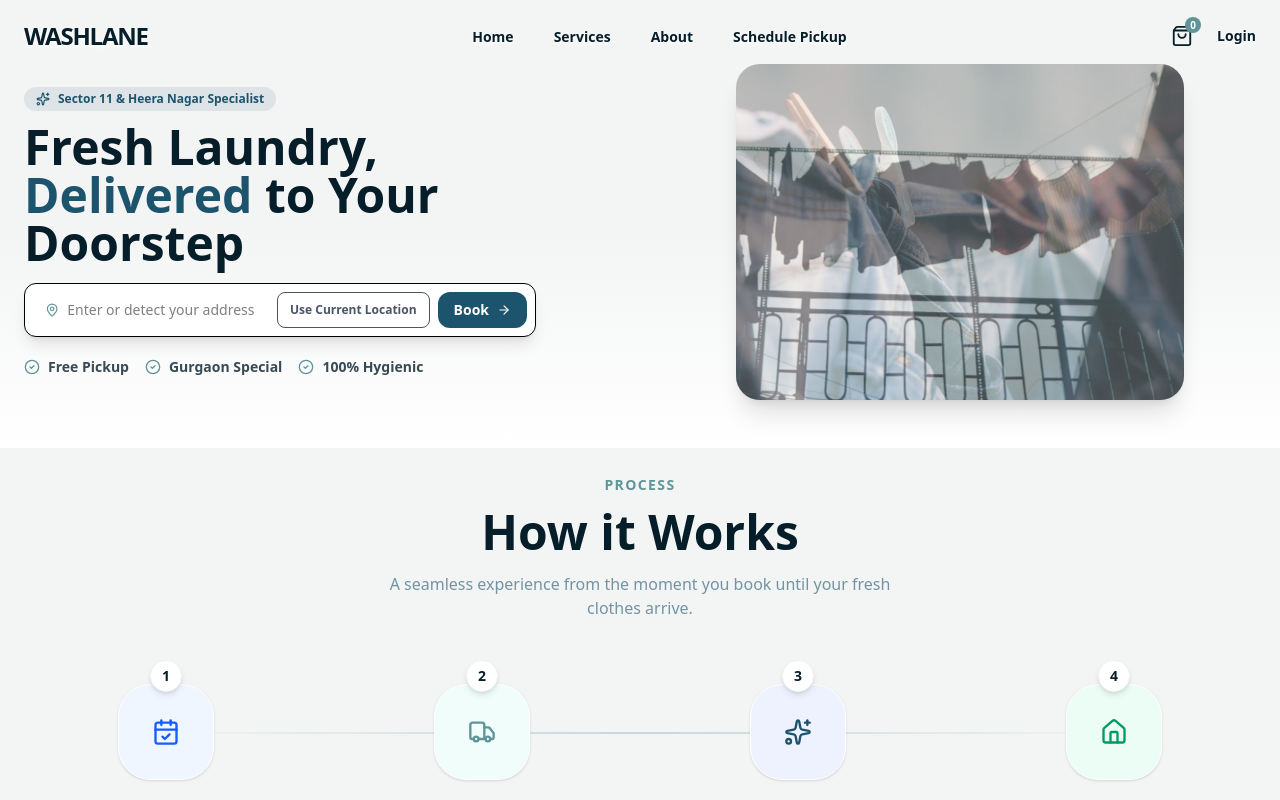
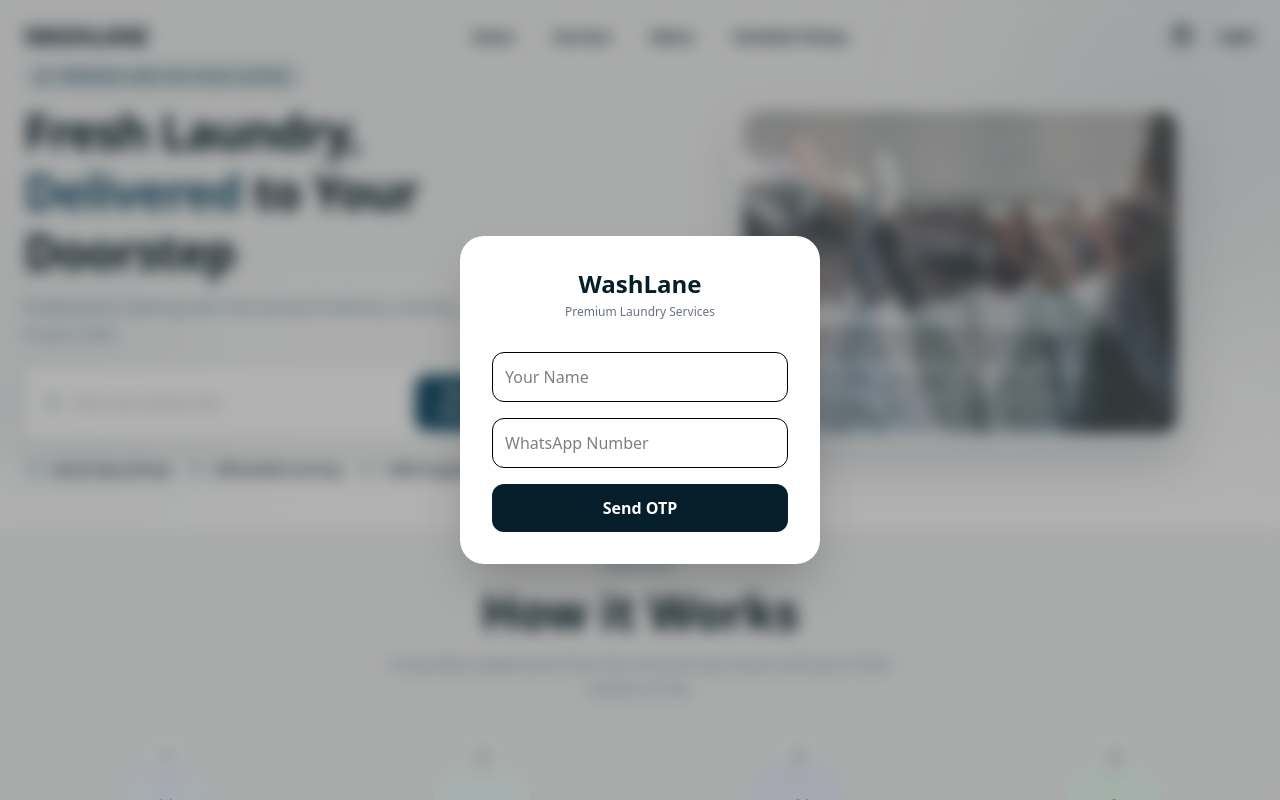
Before and after one commit to thelakshrao/Washlane, a React (Vite) app: page / in a window 1280 px wide. Both pictures are taken after a click on the button "Login". Shown: the top 800 px of the page. Built offline with nearby package versions, Linux system fonts and the light colour scheme.

Commit message:
Describe your changes

```diff
--- a/package.json
+++ b/package.json
@@ -11,6 +11,7 @@
   },
   "dependencies": {
     "@tailwindcss/vite": "^4.1.18",
+    "axios": "^1.13.2",
     "lucide-react": "^0.562.0",
     "react": "^19.2.0",
     "react-dom": "^19.2.0",
--- a/src/components/Home.jsx
+++ b/src/components/Home.jsx
@@ -11,10 +11,9 @@
 
 const Home = () => {
   const [currentImage, setCurrentImage] = useState(0);
+  const images = [homepic1, homepic2, homepic3];
   const [initialAddress, setInitialAddress] = useState("");
-  const [loadingLocation, setLoadingLocation] = useState(false);
 
-  const images = [homepic1, homepic2, homepic3];
   const navigate = useNavigate();
 
   useEffect(() => {
@@ -22,139 +21,97 @@
       setCurrentImage((prev) => (prev + 1) % images.length);
     }, 4000);
     return () => clearInterval(interval);
-  }, []);
+  }, [images.length]);
 
-  const getCurrentLocation = () => {
-    if (!navigator.geolocation) {
-      alert("Geolocation is not supported by your browser");
-      return;
-    }
-
-    setLoadingLocation(true);
-    setInitialAddress("Detecting location...");
-
-    navigator.geolocation.getCurrentPosition(
-      async (position) => {
-        const { latitude, longitude } = position.coords;
-
-        try {
-          const response = await fetch(
-            `https://nominatim.openstreetmap.org/reverse?format=json&lat=${latitude}&lon=${longitude}&addressdetails=1&zoom=18`
-          );
-
-          const data = await response.json();
-          const addr = data.address || {};
-
-          const finalAddress = [
-            addr.house_number,
-            addr.suburb || addr.neighbourhood || addr.residential,
-            addr.road,
-            addr.city || addr.town || addr.city_district,
-            addr.state,
-            addr.postcode,
-            addr.country,
-          ]
-            .filter(Boolean)
-            .join(", ");
-
-          setInitialAddress(finalAddress || "Unable to detect address");
-        } catch {
-          setInitialAddress("Unable to detect address");
-        } finally {
-          setLoadingLocation(false);
-        }
-      },
-      () => {
-        setLoadingLocation(false);
-        alert("Please enable GPS and try again");
-      },
-      {
-        enableHighAccuracy: true,
-        timeout: 10000,
-        maximumAge: 0,
-      }
-    );
-  };
+  const features = ["Same-day pickup", "Affordable pricing", "100% hygienic"];
 
   return (
     <>
       <section className="relative bg-gradient-to-b from-[#F3F4F4] via-[#F3F4F4] to-white pt-16 pb-12 overflow-hidden">
-        <div className="max-w-7xl mx-auto px-6">
-          <div className="grid grid-cols-1 lg:grid-cols-2 gap-12 items-center">
+        <div className="absolute top-[-10%] right-[-5%] w-64 h-64 md:w-80 md:h-80 bg-[#5F9598]/10 rounded-full blur-[90px]" />
+        <div className="absolute bottom-0 left-[-5%] w-48 h-48 md:w-64 md:h-64 bg-[#1D546D]/5 rounded-full blur-[70px]" />
 
-            <div>
-              <div className="flex items-center gap-2 bg-[#1D546D]/10 text-[#1D546D] px-3 py-1 rounded-full w-fit mb-3 text-xs font-bold">
+        <div className="max-w-7xl mx-auto px-6 relative z-10">
+          <div className="grid grid-cols-1 lg:grid-cols-2 gap-8 lg:gap-12 items-center">
+            <div className="flex flex-col">
+              <div className="flex items-center gap-2 bg-[#1D546D]/10 text-[#1D546D] px-3 py-1 rounded-full w-fit mb-3 border border-[#1D546D]/20 text-xs font-bold uppercase tracking-wider">
                 <Sparkles size={14} />
-                Sector 11 & Heera Nagar Specialist
+                Premium Care for Your Clothes
               </div>
 
-              <h1 className="text-4xl md:text-5xl font-extrabold text-[#061E29] mb-4">
+              <h1 className="text-3xl sm:text-4xl md:text-5xl font-extrabold text-[#061E29] leading-tight mb-3 tracking-tight">
                 Fresh Laundry, <br />
-                <span className="text-[#1D546D]">Delivered</span> to Your Doorstep
+                <span className="text-[#1D546D]">Delivered</span> to Your <br />
+                Doorstep
               </h1>
 
-              <div className="bg-white p-2 rounded-xl shadow-lg flex flex-col sm:flex-row gap-2 max-w-lg border mb-5">
-                <div className="flex items-center gap-2 px-3 flex-grow">
+              <p className="text-[#1D546D]/70 text-sm sm:text-base mb-5 max-w-md leading-relaxed">
+                Professional cleaning with free pickup & delivery, starting in
+                your area.
+              </p>
+
+              <div className="bg-white p-2 rounded-xl shadow-[0_16px_40px_rgba(6,30,41,0.08)] flex flex-col sm:flex-row items-center gap-2 max-w-full sm:max-w-lg border border-[#F3F4F4] mb-5">
+                <div className="flex items-center gap-3 px-3 flex-grow w-full py-1">
                   <MapPin className="text-[#5F9598] w-4 h-4" />
                   <input
                     type="text"
-                    placeholder="Enter or detect your address"
+                    placeholder="Enter your pickup area"
                     value={initialAddress}
                     onChange={(e) => setInitialAddress(e.target.value)}
-                    className="w-full outline-none text-sm bg-transparent"
+                    className="outline-none text-[#061E29] w-full bg-transparent font-medium placeholder:text-gray-400 text-sm"
                   />
                 </div>
 
                 <button
-                  onClick={getCurrentLocation}
-                  disabled={loadingLocation}
-                  className="whitespace-nowrap text-xs font-bold px-3 py-2 rounded-lg border text-gray-600 hover:bg-gray-100 disabled:opacity-50"
+                  onClick={() => {
+                    if (initialAddress.trim()) {
+                      navigate("/schedualpickup", {
+                        state: { address: initialAddress },
+                      });
+                    } else {
+                      alert("Please enter your pickup address!");
+                    }
+                  }}
+                  className="bg-[#1D546D] hover:bg-[#061E29] text-white px-4 py-2 rounded-xl font-bold transition-all w-full sm:w-auto flex items-center justify-center gap-2 group text-sm cursor-pointer"
                 >
-                  {loadingLocation ? "Locating..." : "Use Current Location"}
-                </button>
-
-                <button
-                  onClick={() => {
-                    if (!initialAddress.trim()) {
-                      alert("Please provide an address");
-                      return;
-                    }
-                    navigate("/schedualpickup", {
-                      state: { address: initialAddress },
-                    });
-                  }}
-                  className="bg-[#1D546D] hover:bg-[#061E29] text-white px-4 py-2 rounded-xl font-bold flex items-center gap-2 text-sm"
-                >
-                  Book
-                  <ArrowRight size={14} />
+                  Book Pickup
+                  <ArrowRight
+                    size={14}
+                    className="group-hover:translate-x-1 transition-transform"
+                  />
                 </button>
               </div>
 
-              <div className="flex gap-4 flex-wrap">
-                {["Free Pickup", "Gurgaon Special", "100% Hygienic"].map((item, i) => (
-                  <div key={i} className="flex items-center gap-2 text-sm">
-                    <CheckCircle2 className="w-4 h-4 text-[#5F9598]" />
-                    <span className="font-semibold text-[#061E29]/80">{item}</span>
+              <div className="flex flex-wrap gap-4">
+                {features.map((feature, i) => (
+                  <div key={i} className="flex items-center gap-2 text-xs sm:text-sm">
+                    <div className="bg-[#5F9598]/10 p-1 rounded-full">
+                      <CheckCircle2 className="w-3 h-3 text-[#5F9598]" />
+                    </div>
+                    <span className="text-[#061E29]/80 font-semibold">
+                      {feature}
+                    </span>
                   </div>
                 ))}
               </div>
             </div>
 
-            <div className="relative">
-              <div className="relative w-full max-w-md mx-auto aspect-[4/3] rounded-3xl overflow-hidden shadow-xl">
+            <div className="relative mt-8 lg:mt-0">
+              <div className="relative mx-auto w-full max-w-md aspect-[4/3] bg-white rounded-3xl overflow-hidden shadow-[0_24px_48px_rgba(6,30,41,0.15)] border-[6px] border-white">
                 {images.map((img, index) => (
                   <img
                     key={index}
                     src={img}
                     alt="Laundry Service"
                     className={`absolute inset-0 w-full h-full object-cover transition-all duration-3000 ${
-                      index === currentImage ? "opacity-100 scale-100" : "opacity-0 scale-110"
+                      index === currentImage
+                        ? "opacity-100 scale-100"
+                        : "opacity-0 scale-110"
                     }`}
                   />
                 ))}
               </div>
             </div>
-
           </div>
         </div>
       </section>
--- a/src/components/Navbar.jsx
+++ b/src/components/Navbar.jsx
@@ -1,17 +1,43 @@
 import React, { useEffect, useState } from "react";
 import { HashLink } from "react-router-hash-link";
 import { Link } from "react-router-dom";
-import { ShoppingBag, Menu, X } from "lucide-react";
+import {
+  ShoppingBag,
+  Menu,
+  X,
+  ChevronDown,
+  User,
+  LogOut,
+  MapPin,
+} from "lucide-react";
 
 const Navbar = () => {
   const [open, setOpen] = useState(false);
   const [scrolled, setScrolled] = useState(false);
+  const [showModal, setShowModal] = useState(false);
+  const [step, setStep] = useState(1);
+  const [isLoggedIn, setIsLoggedIn] = useState(false);
+  const [user, setUser] = useState({ name: "", phone: "" });
+  const [dropdownOpen, setDropdownOpen] = useState(false);
 
   useEffect(() => {
     const handleScroll = () => setScrolled(window.scrollY > 20);
     window.addEventListener("scroll", handleScroll);
     return () => window.removeEventListener("scroll", handleScroll);
   }, []);
+
+  const handleLoginSubmit = (e) => {
+    e.preventDefault();
+    setStep(2);
+  };
+
+  const handleOtpSubmit = (e) => {
+    e.preventDefault();
+    setIsLoggedIn(true);
+    setShowModal(false);
+    setStep(1);
+    console.log("Customer Details:", user);
+  };
 
   const navLinks = [
     { name: "Home", path: "/" },
@@ -29,10 +55,9 @@
       }`}
     >
       <div className="max-w-7xl mx-auto px-6 flex items-center justify-between">
-
         <Link
           to="/"
-          className="font-black text-2xl tracking-tighter text-[#061E29] text-white-glow active:scale-95 transition-transform"
+          className="font-black text-2xl tracking-tighter text-[#061E29] active:scale-95 transition-transform"
         >
           WASHLANE
         </Link>
@@ -40,86 +65,117 @@
         <ul className="hidden md:flex items-center gap-10">
           {navLinks.map((link) => (
             <li key={link.name}>
-              {link.hash ? (
-                <HashLink
-                  smooth
+              <Link
                 to={link.path}
-                  className="text-sm font-bold text-[#061E29] hover:text-[#5F9598] transition-colors relative group text-white-glow active:scale-95"
+                className="text-sm font-bold text-[#061E29] hover:text-[#5F9598] transition-colors"
               >
                 {link.name}
-                  <span className="absolute -bottom-1 left-0 w-0 h-0.5 bg-[#5F9598] transition-all group-hover:w-full" />
-                </HashLink>
-              ) : (
-                <Link
-                  to={link.path}
-                  className="text-sm font-bold text-[#061E29] hover:text-[#5F9598] transition-colors relative group text-white-glow active:scale-95"
-                >
-                  {link.name}
-                  <span className="absolute -bottom-1 left-0 w-0 h-0.5 bg-[#5F9598] transition-all group-hover:w-full" />
               </Link>
-              )}
             </li>
           ))}
         </ul>
 
         <div className="hidden md:flex items-center gap-6">
-          <div className="relative cursor-pointer group">
-            <ShoppingBag
-              size={22}
-              className="text-[#061E29] group-hover:text-[#1D546D] transition-colors"
-            />
-            <span className="absolute -top-2 -right-2 bg-[#5F9598] text-white text-[10px] font-bold w-4 h-4 rounded-full flex items-center justify-center">
-              0
-            </span>
-          </div>
+          <ShoppingBag size={22} className="text-[#061E29] cursor-pointer" />
 
-          <button className="text-[#061E29] font-bold text-sm text-white-glow active:scale-95 cursor-pointer">
+          {!isLoggedIn ? (
+            <button
+              onClick={() => setShowModal(true)}
+              className="text-[#061E29] font-bold text-sm active:scale-95"
+            >
               Login
             </button>
+          ) : (
+            <div className="relative">
+              <button
+                onClick={() => setDropdownOpen(!dropdownOpen)}
+                className="flex items-center gap-1 text-[#061E29] font-bold text-sm bg-white border px-3 py-2 rounded-lg"
+              >
+                {user.name}'s Account <ChevronDown size={14} />
+              </button>
+
+              {dropdownOpen && (
+                <div className="absolute right-0 mt-2 w-48 bg-white shadow-xl rounded-xl border border-gray-100 p-2">
+                  <div className="px-3 py-2 mb-1">
+                    <p className="text-sm font-bold text-[#061E29]">
+                      {user.name}
+                    </p>
+                    <p className="text-[10px] text-gray-400">{user.phone}</p>
                   </div>
-
-        <div className="md:hidden flex items-center gap-4">
-          <ShoppingBag size={22} className="text-[#061E29]" />
-          <button onClick={() => setOpen(!open)} className="text-[#061E29]">
-            {open ? <X size={28} /> : <Menu size={28} />}
+                  <hr className="mb-1" />
+                  <button className="w-full text-left flex items-center gap-2 px-3 py-2 text-sm text-gray-600 hover:bg-gray-50 rounded-lg">
+                    <MapPin size={14} /> Saved Address
                   </button>
+                  <button
+                    onClick={() => setIsLoggedIn(false)}
+                    className="w-full text-left flex items-center gap-2 px-3 py-2 text-sm text-red-500 hover:bg-red-50 rounded-lg font-medium"
+                  >
+                    <LogOut size={14} /> Logout
+                  </button>
+                </div>
+              )}
+            </div>
+          )}
         </div>
       </div>
 
+      {showModal && (
+        <div className="fixed inset-0 z-[200] flex items-center justify-center p-4">
           <div
-        className={`fixed inset-0 top-20 bg-white z-40 transition-transform duration-500 md:hidden h-80 rounded-4xl ${
-          open ? "translate-x-0" : "translate-x-full"
-        }`}
+            className="absolute inset-0 bg-black/30 backdrop-blur-sm"
+            onClick={() => setShowModal(false)}
+          />
+          <div className="relative bg-white w-full max-w-[360px] rounded-3xl p-8 shadow-2xl">
+            <h2 className="text-2xl font-black text-[#061E29] text-center mb-1">
+              WashLane
+            </h2>
+            <p className="text-gray-500 text-xs text-center mb-8">
+              Premium Laundry Services
+            </p>
+
+            {step === 1 ? (
+              <form onSubmit={handleLoginSubmit} className="space-y-4">
+                <input
+                  type="text"
+                  placeholder="Your Name"
+                  required
+                  className="w-full border rounded-xl p-3 outline-none focus:border-[#5F9598]"
+                  onChange={(e) => setUser({ ...user, name: e.target.value })}
+                />
+                <input
+                  type="tel"
+                  placeholder="WhatsApp Number"
+                  required
+                  className="w-full border rounded-xl p-3 outline-none focus:border-[#5F9598]"
+                  onChange={(e) => setUser({ ...user, phone: e.target.value })}
+                />
+                <button
+                  type="submit"
+                  className="w-full bg-[#061E29] text-white font-bold p-3 rounded-xl"
                 >
-        <ul className="flex flex-col items-center gap-3 pt-5 px-6">
-          {navLinks.map((link) => (
-            <li key={link.name} className="w-full text-center py-2">
-              {link.hash ? (
-                <HashLink
-                  smooth
-                  to={link.path}
-                  onClick={() => setOpen(false)}
-                  className="text-base font-semibold text-[#061E29] hover:text-[#5F9598]"
+                  Send OTP
+                </button>
+              </form>
+            ) : (
+              <form onSubmit={handleOtpSubmit} className="space-y-4">
+                <p className="text-sm text-center">Confirming {user.phone}</p>
+                <input
+                  type="text"
+                  placeholder="Enter OTP"
+                  required
+                  className="w-full border rounded-xl p-3 text-center tracking-[0.5em] text-xl"
+                />
+                <button
+                  type="submit"
+                  className="w-full bg-[#061E29] text-white font-bold p-3 rounded-xl"
                 >
-                  {link.name}
-                </HashLink>
-              ) : (
-                <Link
-                  to={link.path}
-                  onClick={() => setOpen(false)}
-                  className="text-base font-semibold text-[#061E29] hover:text-[#5F9598]"
-                >
-                  {link.name}
-                </Link>
+                  Verify & Login
+                </button>
+              </form>
             )}
-            </li>
-          ))}
-
-          <button className="w-full text-[#061E29] font-bold text-base mt-4">
-            Login
-          </button>
-        </ul>
           </div>
+        </div>
+      )}
     </nav>
   );
 };
--- /dev/null
+++ b/src/components/WashLaneLogin.jsx
@@ -0,0 +1,203 @@
+import React, { useState } from "react";
+
+const WashLaneLogin = () => {
+  const [showModal, setShowModal] = useState(false);
+  const [step, setStep] = useState(1); // 1: Login info, 2: OTP
+  const [isLoggedIn, setIsLoggedIn] = useState(false);
+  const [user, setUser] = useState({ name: "", phone: "" });
+  const [showDropdown, setShowDropdown] = useState(false);
+
+  const handleLoginSubmit = (e) => {
+    e.preventDefault();
+    // Here you would trigger the WhatsApp OTP API
+    setStep(2);
+  };
+
+  const handleOtpSubmit = (e) => {
+    e.preventDefault();
+    // Verify OTP logic here
+    setIsLoggedIn(true);
+    setShowModal(false);
+
+    // Logic to send email to you (e.g., via EmailJS)
+    console.log("New Login:", user);
+  };
+
+  return (
+    <div style={{ fontFamily: "Arial, sans-serif", padding: "20px" }}>
+      {/* --- NAVBAR SECTION --- */}
+      <nav
+        style={{
+          display: "flex",
+          justifyContent: "flex-end",
+          borderBottom: "1px solid #ddd",
+          padding: "10px",
+        }}
+      >
+        {!isLoggedIn ? (
+          <button
+            onClick={() => setShowModal(true)}
+            style={{
+              backgroundColor: "#25D366",
+              color: "white",
+              padding: "10px 20px",
+              border: "none",
+              borderRadius: "5px",
+              cursor: "pointer",
+            }}
+          >
+            Login
+          </button>
+        ) : (
+          <div style={{ position: "relative" }}>
+            <button
+              onClick={() => setShowDropdown(!showDropdown)}
+              style={{
+                background: "none",
+                border: "1px solid #ccc",
+                padding: "10px",
+                borderRadius: "5px",
+                cursor: "pointer",
+              }}
+            >
+              {user.name}'s Account ▼
+            </button>
+
+            {showDropdown && (
+              <div
+                style={{
+                  position: "absolute",
+                  right: 0,
+                  top: "45px",
+                  backgroundColor: "white",
+                  boxShadow: "0 4px 8px rgba(0,0,0,0.1)",
+                  width: "200px",
+                  borderRadius: "8px",
+                  zIndex: 10,
+                }}
+              >
+                <div
+                  style={{ padding: "15px", borderBottom: "1px solid #eee" }}
+                >
+                  <div style={{ fontWeight: "bold" }}>{user.name}</div>
+                  <div style={{ fontSize: "12px", color: "gray" }}>
+                    {user.phone}
+                  </div>
+                </div>
+                <div style={{ padding: "10px", cursor: "pointer" }}>
+                  Saved Address
+                </div>
+                <div
+                  style={{ padding: "10px", cursor: "pointer", color: "red" }}
+                  onClick={() => setIsLoggedIn(false)}
+                >
+                  Logout
+                </div>
+              </div>
+            )}
+          </div>
+        )}
+      </nav>
+
+      {/* --- LOGIN MODAL --- */}
+      {showModal && (
+        <div
+          style={{
+            position: "fixed",
+            top: 0,
+            left: 0,
+            width: "100%",
+            height: "100%",
+            backgroundColor: "rgba(0,0,0,0.5)",
+            display: "flex",
+            justifyContent: "center",
+            alignItems: "center",
+          }}
+        >
+          <div
+            style={{
+              backgroundColor: "white",
+              padding: "30px",
+              borderRadius: "15px",
+              width: "350px",
+              textAlign: "center",
+            }}
+          >
+            <h2 style={{ margin: 0, color: "#007bff" }}>WashLane</h2>
+            <p style={{ color: "#666", fontSize: "14px" }}>
+              Freshness Delivered to Your Doorstep
+            </p>
+
+            {step === 1 ? (
+              <form onSubmit={handleLoginSubmit}>
+                <input
+                  type="text"
+                  placeholder="Your Name"
+                  required
+                  style={inputStyle}
+                  onChange={(e) => setUser({ ...user, name: e.target.value })}
+                />
+                <input
+                  type="tel"
+                  placeholder="WhatsApp Number"
+                  required
+                  style={inputStyle}
+                  onChange={(e) => setUser({ ...user, phone: e.target.value })}
+                />
+                <button type="submit" style={btnStyle}>
+                  Send OTP
+                </button>
+              </form>
+            ) : (
+              <form onSubmit={handleOtpSubmit}>
+                <p>Enter the OTP sent to {user.phone}</p>
+                <input
+                  type="text"
+                  placeholder="6-digit OTP"
+                  required
+                  style={inputStyle}
+                />
+                <button type="submit" style={btnStyle}>
+                  Verify & Login
+                </button>
+              </form>
+            )}
+            <button
+              onClick={() => setShowModal(false)}
+              style={{
+                background: "none",
+                border: "none",
+                marginTop: "10px",
+                color: "gray",
+                cursor: "pointer",
+              }}
+            >
+              Close
+            </button>
+          </div>
+        </div>
+      )}
+    </div>
+  );
+};
+
+const inputStyle = {
+  width: "100%",
+  padding: "12px",
+  margin: "10px 0",
+  borderRadius: "5px",
+  border: "1px solid #ccc",
+  boxSizing: "border-box",
+};
+const btnStyle = {
+  width: "100%",
+  padding: "12px",
+  backgroundColor: "#25D366",
+  color: "white",
+  border: "none",
+  borderRadius: "5px",
+  cursor: "pointer",
+  fontWeight: "bold",
+};
+
+export default WashLaneLogin;
```
Also changed, not shown: 2 other files (tests, documents, lock files or other folders). Lines whose indentation alone changed are shown as unchanged.
